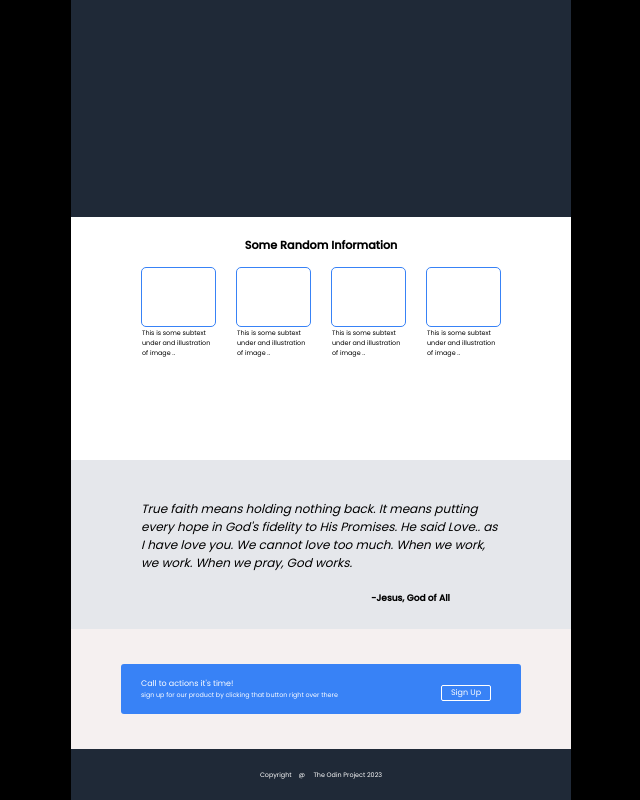
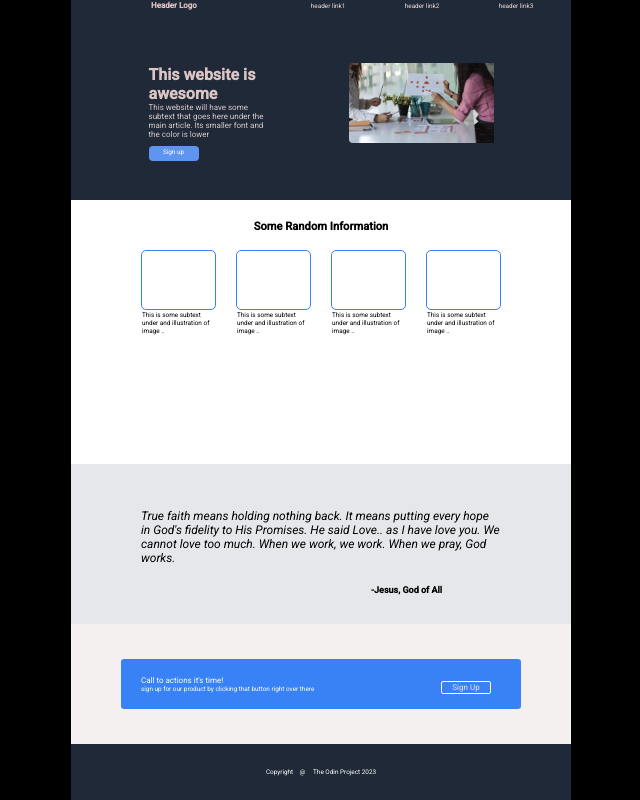
Before and after one commit to Terfa-web/OdinLandingPage, a plain HTML site: page index.html in a window 1280 px wide. Shown: the whole page, without its empty margins (319-959 px from the left). Drawn offline with Linux system fonts and the light colour scheme.

Commit message:
Added header links and mid section image with text. did some extra css styling of the first two sections of the front page

```diff
--- a/index.html
+++ b/index.html
@@ -9,7 +9,31 @@
 <body>
   <div class="container">
     <div class="head child">
-      <div>
+      <div class="first">
+        <div class="card1">
+          <h6>Header Logo</h6>
+        </div>
+        <div class="card2">
+          <div class="card3">
+            <button><p>header link1</p></button>
+            <button><p>header link2</p></button>
+            <button><p>header link3</p></button>
+          </div>
+        </div>
+      </div>
+
+      <div class="second">
+        <div class="cad1">
+
+            <h4>This website is</h4>
+            <h4>awesome</h4>
+            <p class="par">This website will have some subtext that goes here under the main article. Its smaller font and the color is lower</p>
+            <button class="signup">Sign up</button>
+        </div>
+        <div class="cad2">
+          <div class="img"> <img src="image/img-1.avif" alt=""></div>
+
+        </div>
 
       </div>
     </div>
--- a/style.css
+++ b/style.css
@@ -6,7 +6,7 @@
   margin: 0;
   padding: 0;
   box-sizing: border-box;
-  font-family: "Poppins", sans-serif;
+  font-family: "Roboto", sans-serif;
 }
 
 
@@ -29,6 +29,71 @@
 
  }
 
+ .head.child {
+  background: #1F2937;
+  height: 400px;
+  display: flex;
+  flex-direction: column;
+ }
+
+ .first {
+  background: #1F2937;
+  display: flex;
+  justify-content: space-between;
+  align-items: center;
+  height: 10px;
+  border: none;
+  border-style: transparent;
+
+
+ }
+
+ .card1 h6 {
+  padding-left: 80px;
+  font-size: 0.5rem;
+  color: rgb(224, 195, 195);
+ }
+
+
+
+ .card3 button {
+
+  margin-right: 20px;
+  margin-bottom: 7px;
+  background:  #1F2937;
+ }
+
+ .second {
+  background:  #1F2937;
+  height: 200px;
+  display: flex;
+  flex-direction:row;
+  justify-content:space-around;
+  align-items: center;
+  border:none;
+  border-style: transparent;
+
+ }
+
+ h4 {
+  font-family: roboto;
+  color: #dbc5c5;
+ }
+
+ .par {
+  font-size: 0.5rem;
+  font-family: roboto;
+  color: #d8c9c9;
+ }
+ button {
+  width: 70px;
+  font-size: 0.4rem;
+  border: none;
+ }
+
+ button p {
+  color: rgb(237, 222, 222);
+ }
  .container .child {
   background: peachpuff;
   border: none;
@@ -36,7 +101,29 @@
 
  }
 
+ .cad1 {
+  height: 80px;
+  width: 150px;
+  object-fit: cover;
+  padding-left: 35px;
+ }
 
+ .cad2 .img img {
+  height: 80px;
+  width: 180px;
+  object-fit: cover;
+  border-radius: 4px;
+  padding-right: 35px;
+ }
+
+ .signup {
+  height: 15px;
+  width: 50px;
+  border-radius: 4px;
+  color: #fff;
+  background:  #5d95f0;
+  padding-bottom: 2px;
+ }
  .child.info {
   display: flex;
   justify-content: center;
@@ -45,10 +132,7 @@
   padding: 20px;
 }
 
- .container .head.child {
-  background: #1F2937;
-  height: 300px;
- }
+
 
  .container .foot.child {
   background: #1F2937;
@@ -154,7 +238,6 @@ div .jesus p {
   background: white;
   border-style: none;
   display: flex;
-
 }
 
  .bx {
```
Also changed, not shown: image/img-1.avif (added).
